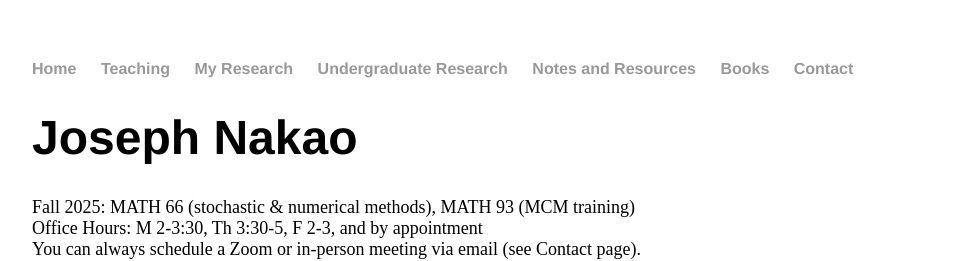
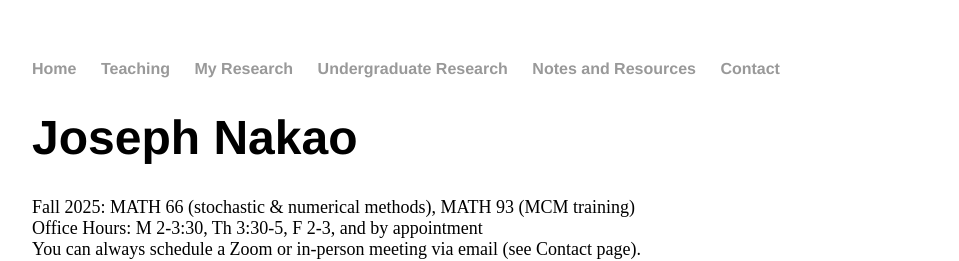
Before and after one commit to jhknakao/jhknakao.github.io, a Jekyll site: the page built from index.html, in a window 1280 px wide. Shown: the top 261 px of the page, without its empty margins (160-1119 px from the left). Built offline with Jekyll 4.4.1, drawn with Linux system fonts in a browser that asks for light colours.

Commit message:
Update default.html

```diff
--- a/_layouts/default.html
+++ b/_layouts/default.html
@@ -13,7 +13,6 @@
 				<li><a href="/research">My Research</a></li>
 				<li><a href="/undergradresearch">Undergraduate Research</a></li>
 				<li><a href="/notes">Notes and Resources</a></li>
-				<li><a href="/books">Books</a></li>
 				<li><a href="/contact">Contact</a></li>
 	    		</ul>
 			</nav>
```
